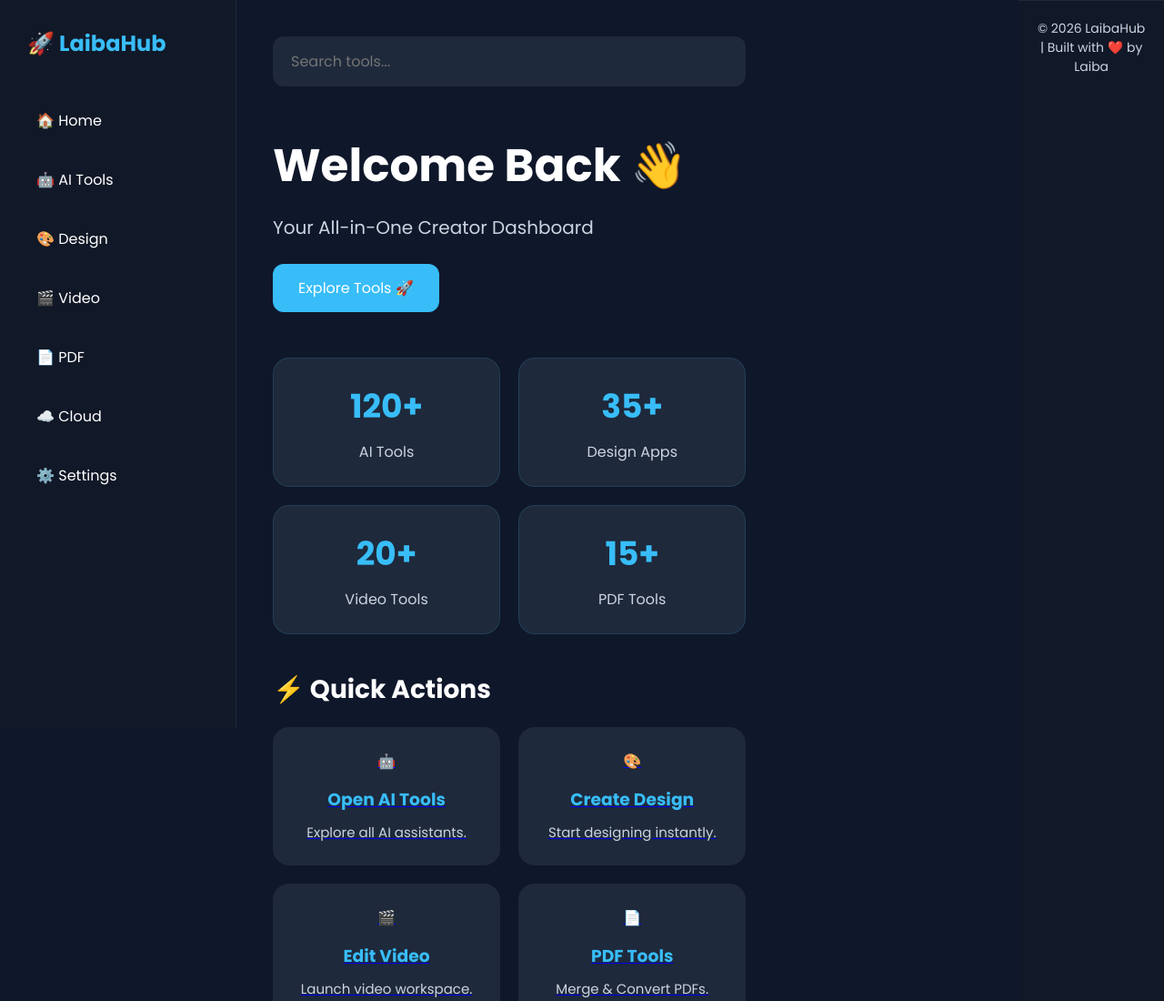
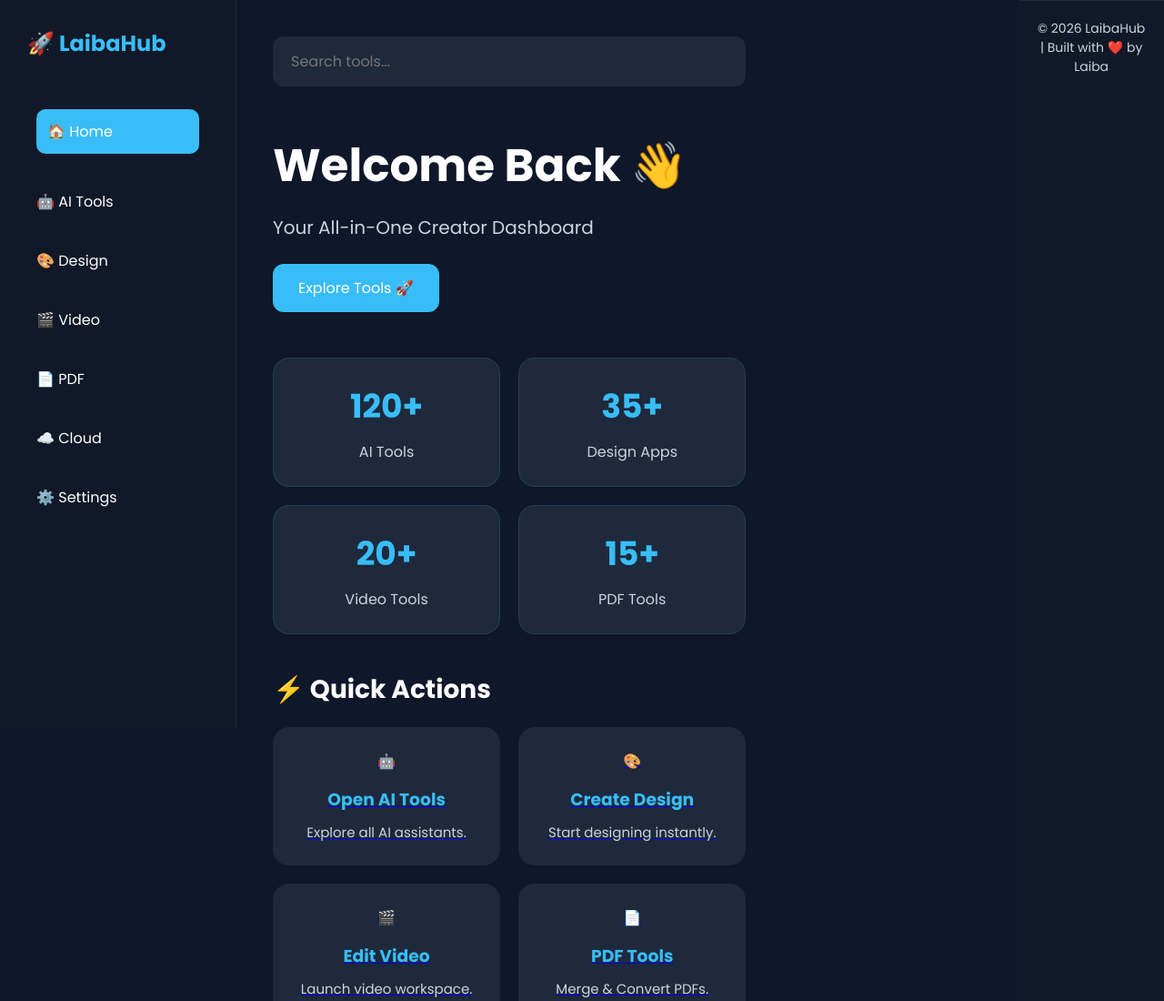
Before and after one commit to Laiba1-ai/LaibaHub, a plain HTML site: page index.html in a window 1280 px wide. Shown: the top 1100 px of the page at 91% size. Drawn offline with Linux system fonts and the light colour scheme.

Commit message:
Added active navigation styling

```diff
--- a/index.html
+++ b/index.html
@@ -31,8 +31,7 @@
 
     <ul>
 
-        <li><a href="index.html">🏠 Home</a></li>
-
+        <li><a href="index.html" class="active">🏠 Home</a></li>
        <li><a href="pages/ai-tools.html">🤖 AI Tools</a></li>
 
         <li><a href="pages/design.html">🎨 Design</a></li>
--- a/style.css
+++ b/style.css
@@ -227,3 +227,10 @@
 object-fit:contain;
 margin-bottom:15px;
 }
+.sidebar a.active{
+background:#38bdf8;
+color:white;
+padding:12px;
+border-radius:10px;
+display:block;
+}
```
